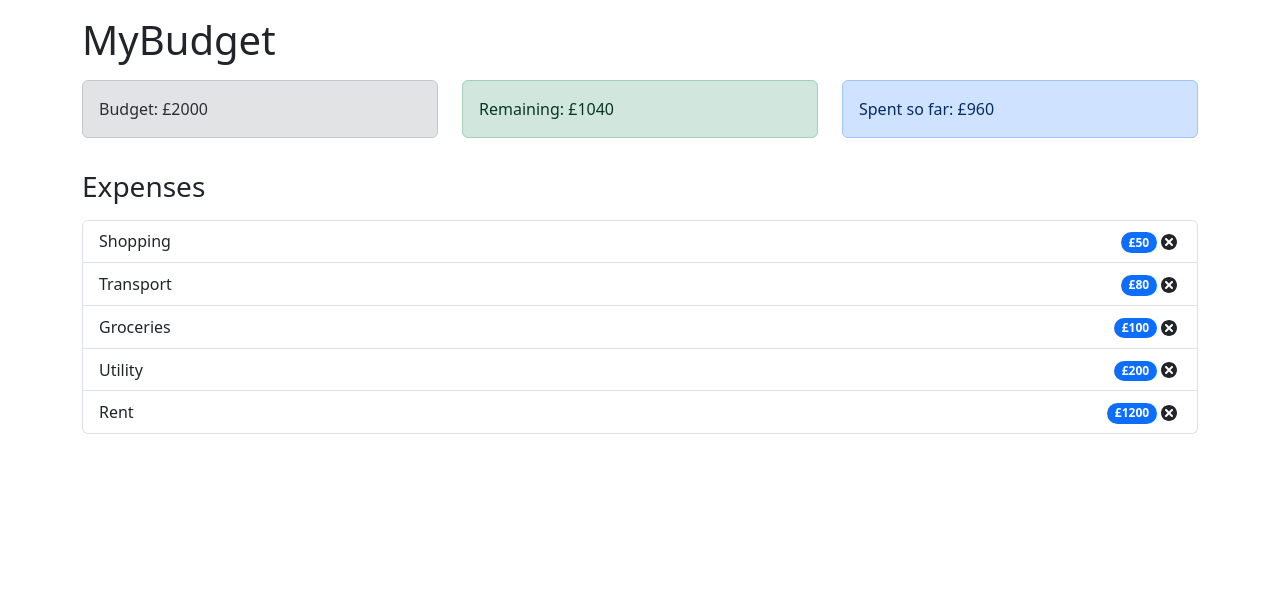
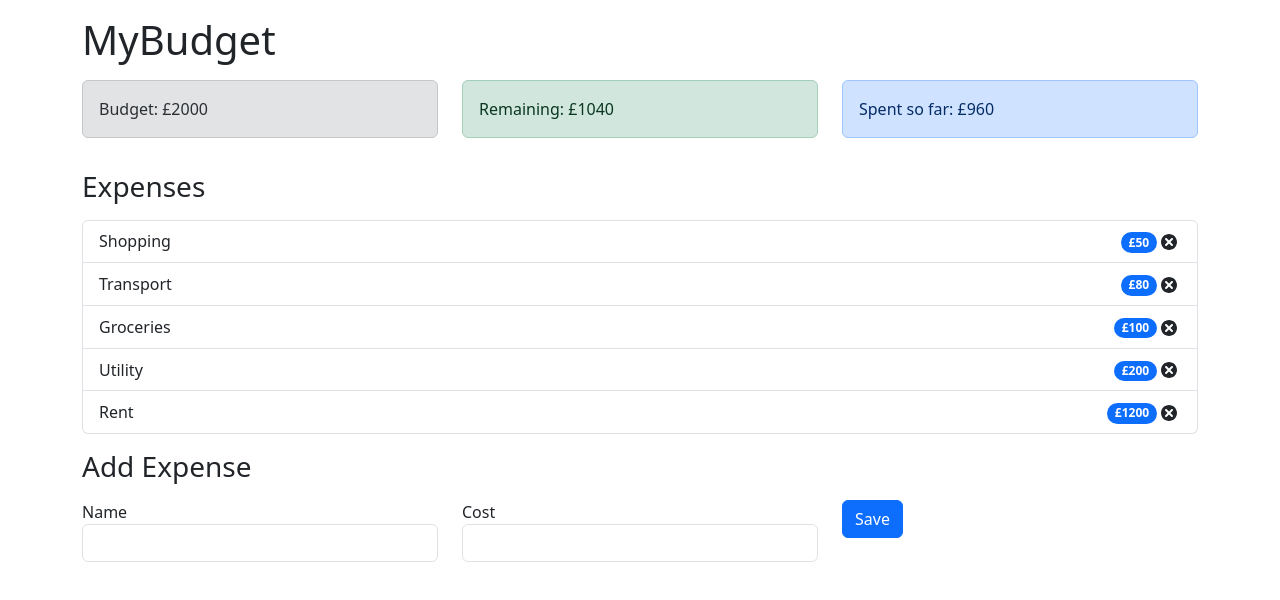
Before and after one commit to RaimundasRa/budget-planner-app-react, a React (Create React App) app: page / in a window 1280 px wide. Shown: the top 600 px of the page. Built offline with nearby package versions, Linux system fonts and the light colour scheme.

Commit message:
rendering component

```diff
--- a/src/App.js
+++ b/src/App.js
@@ -4,6 +4,7 @@ import Budget from "./components/Budget";
 import Remaining from "./components/Ramaining";
 import Spent from "./components/Spent";
 import ExpenseList from "./components/ExpenseList";
+import AddExpenseForm from "./components/AddExpenseForm";
 
 const App = () => {
   return (
@@ -26,6 +27,12 @@ const App = () => {
           <ExpenseList />
         </div>
       </div>
+      <h3 className="mt-3">Add Expense</h3>
+      <div className="mt-3">
+        <div className="col-sm">
+          <AddExpenseForm />
+        </div>
+      </div>
     </div>
   );
 };
--- a/src/components/AddExpenseForm.js
+++ b/src/components/AddExpenseForm.js
@@ -22,11 +22,11 @@ const AddExpenseForm = () => {
             id="cost"
           ></input>
         </div>
-        <dic className="col-sm">
-          <button type="submit" className="btn btn-submit">
+        <div className="col-sm">
+          <button type="submit" className="btn btn-primary">
             Save
           </button>
-        </dic>
+        </div>
       </div>
     </form>
   );
```
